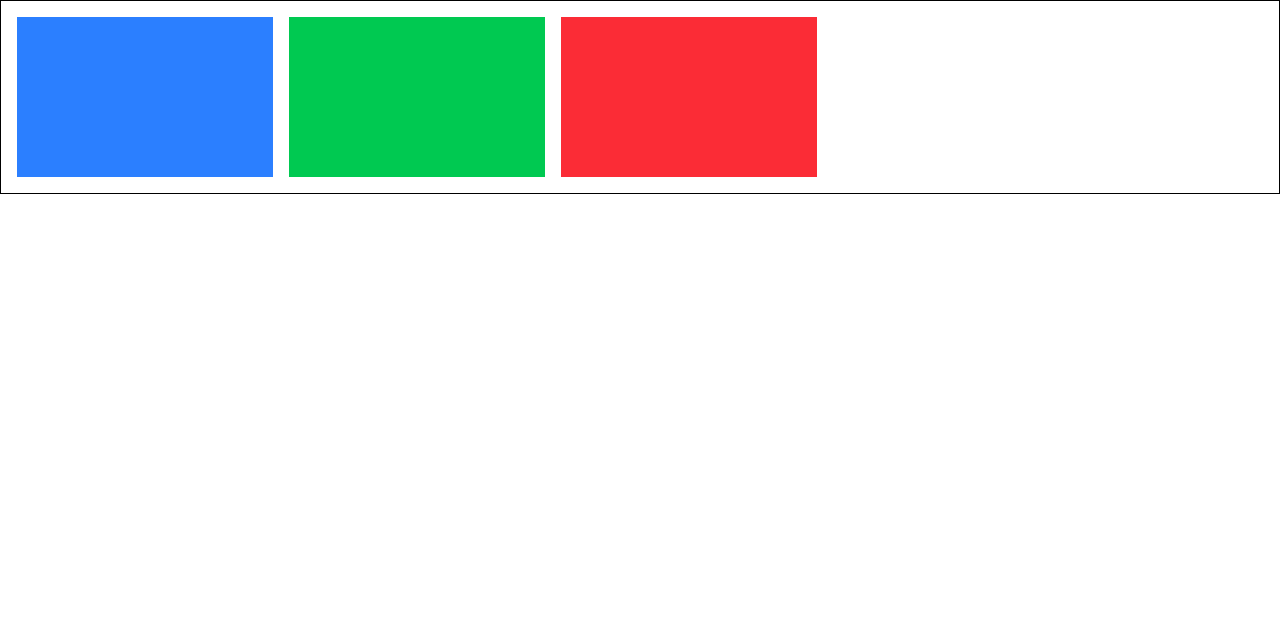
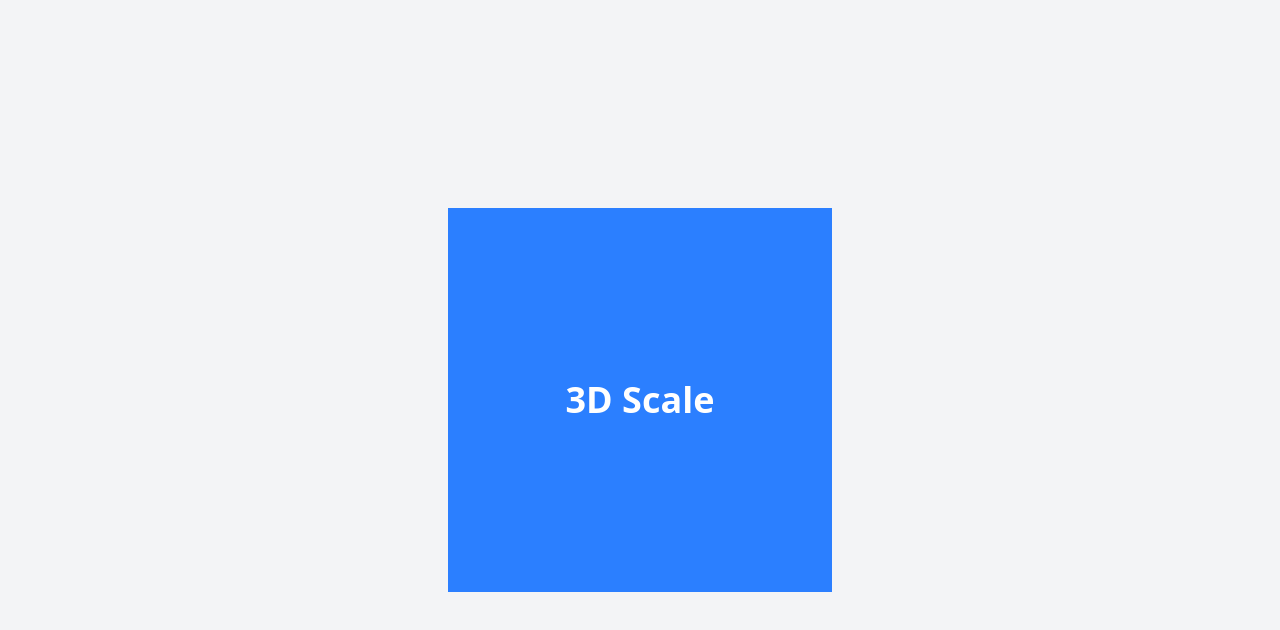
Before and after one commit to vo-design/my-tailwind-project, a React (Vite) app: page / in a window 1280 px wide. Shown: the top 630 px of the page. Built offline with nearby package versions, Linux system fonts and the light colour scheme.

Commit message:
3D Transform APIs

```diff
--- a/src/App.tsx
+++ b/src/App.tsx
@@ -1,10 +1,9 @@
 const App = () => {
     return (
-        <div className="@container border p-4">
-            <div className="flex gap-4">
-                <div className="bg-blue-500 h-40 w-64"></div>
-                <div className="bg-green-500 h-40 w-64 @min-md:@max-xl:hidden"></div>
-                <div className="bg-red-500 h-40 w-64"></div>
+        <div className="min-h-screen flex items-center justify-center bg-gray-100 perpspective-1000">
+            <div
+                className="bg-blue-500 h-96 w-96 flex items-center justify-center text-white text-4xl font-bold transform-style-3d transform hover:scale-150 hover:translate-z-20 transition-transform duration-300">3D
+                Scale
             </div>
         </div>
     )
```
